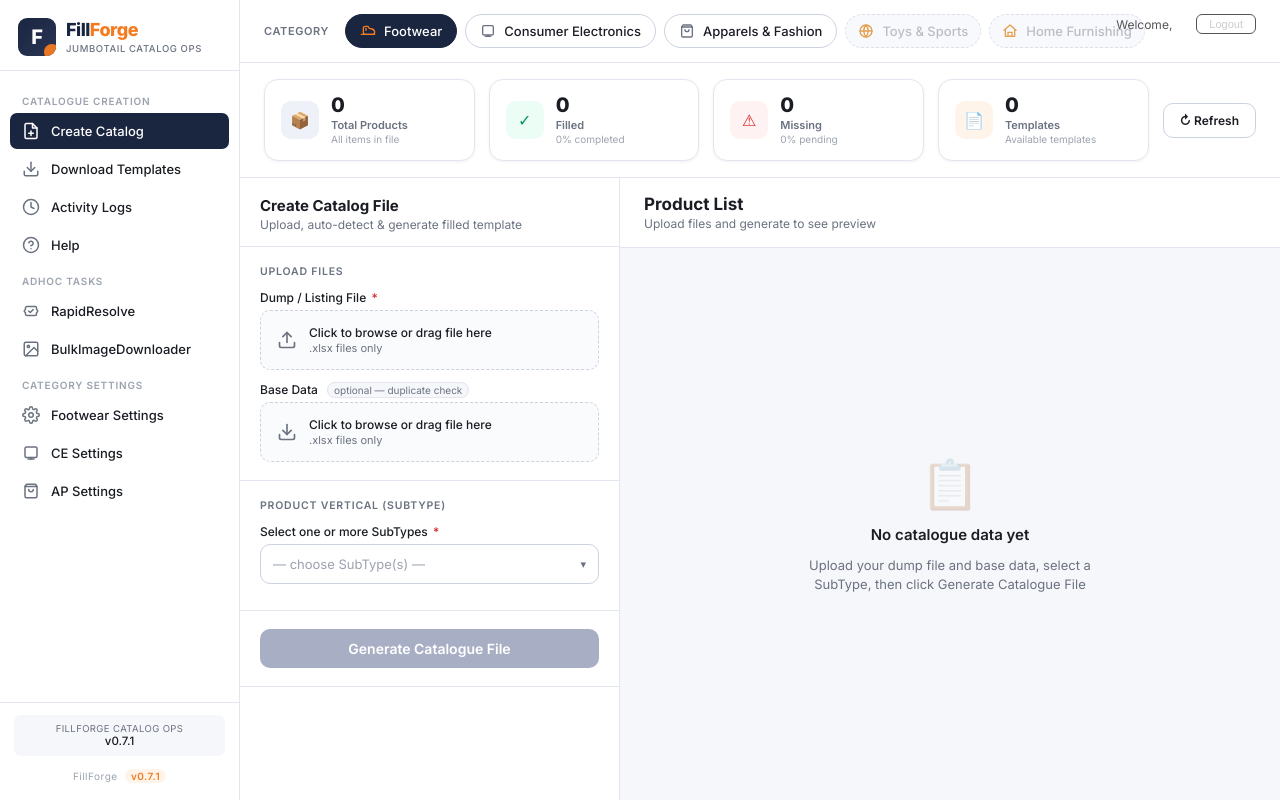
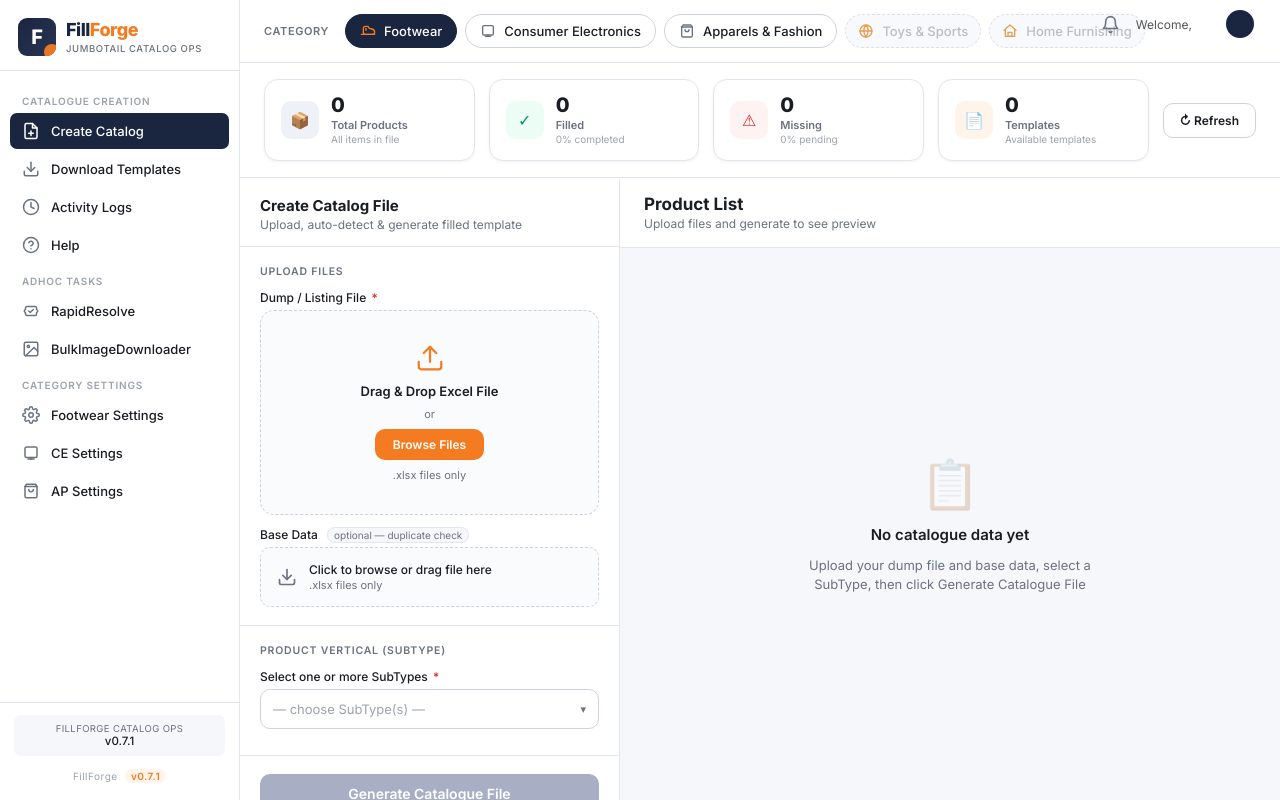
Before and after one commit to alibinhussain-star/FillForge, a Flask app: template templates/index.html in a window 1280 px wide. Run offline with Flask 3, Linux system fonts and the light colour scheme; the template is opened without the code that fills it, so the values that code supplies are empty; some libraries are stand-ins or nearby versions.

Commit message:
Update index.html

```diff
--- a/templates/index.html
+++ b/templates/index.html
@@ -71,13 +71,11 @@ body{background:var(--bg);min-height:100vh;display:flex}
 .refresh-btn:hover{border-color:var(--orange);color:var(--orange)}
 
 /* ── PRESENCE PILLS ── */
-#active-users{display:flex;margin-right:14px}
-.presence-pill{width:28px;height:28px;border-radius:50%;background:var(--navy);color:#fff;font-size:11px;font-weight:700;display:flex;align-items:center;justify-content:center;border:2px solid #fff;margin-left:-8px;cursor:default}
-.presence-pill:first-child{margin-left:0}
+/* (presence now shown via bell badge + popover in the top bar, inline-styled) */
 
 /* ── FILE ROW (filled file summary) ── */
 .file-row{display:flex;align-items:center;gap:12px;padding:10px 14px;background:var(--success-bg);border:1px solid #a7f3d0;border-radius:var(--r2);margin-top:10px}
-.file-icon{font-size:20px}
+.file-icon{display:flex;align-items:center;justify-content:center;flex-shrink:0}
 .file-sub{font-size:11px;color:var(--success)}
 .file-check{color:var(--success);font-weight:700;margin-left:auto}
 
@@ -101,6 +99,17 @@ body{background:var(--bg);min-height:100vh;display:flex}
 .upload-zone-icon{font-size:20px;flex-shrink:0;color:var(--muted)}
 .upload-zone-name{font-size:12px;font-weight:500;color:var(--text)}
 .upload-zone-sub{font-size:11px;color:var(--muted);margin-top:1px}
+
+.upload-zone-big{border:1.5px dashed var(--border-2);border-radius:var(--r);padding:32px 16px;cursor:pointer;transition:all .2s;position:relative;background:#fafbfc;display:flex;flex-direction:column;align-items:center;justify-content:center;text-align:center}
+.upload-zone-big:hover,.upload-zone-big.dragover{border-color:var(--orange);background:var(--orange-light)}
+.upload-zone-big.has-file{border-color:var(--success);border-style:solid;background:var(--success-bg)}
+.upload-zone-big input[type=file]{position:absolute;inset:0;opacity:0;cursor:pointer;width:100%;height:100%}
+.upload-zone-big-icon{color:var(--orange);margin-bottom:10px}
+.upload-zone-big-name{font-size:13px;font-weight:600;color:var(--text)}
+.upload-zone-big-or{font-size:11px;color:var(--muted);margin:8px 0}
+.upload-zone-big-btn{background:var(--orange);color:#fff;font-size:12px;font-weight:600;padding:8px 18px;border-radius:var(--r2);pointer-events:none}
+.upload-zone-big.has-file .upload-zone-big-icon{color:var(--success)}
+.upload-zone-big.has-file .upload-zone-big-name{color:var(--success)}
 .upload-zone.has-file .upload-zone-name{color:var(--success)}
 .dropdown-wrap{position:relative;margin-bottom:4px}
 .dropdown-btn{width:100%;padding:9px 12px;background:var(--white);border:1px solid var(--border-2);border-radius:var(--r2);color:var(--text);font-size:13px;text-align:left;cursor:pointer;display:flex;justify-content:space-between;align-items:center;transition:all .15s;min-height:40px;font-family:inherit}
@@ -167,6 +176,9 @@ td.sku-cell{font-family:monospace;font-size:12px;color:var(--muted)}
 td.price-cell{font-weight:600}
 .chip{display:inline-block;padding:2px 8px;border-radius:10px;font-size:11px;font-weight:500}
 .chip-blue{background:var(--primary-light);color:var(--navy)}
+.row-status-badge{display:inline-flex;align-items:center;gap:4px;background:var(--success-bg);color:var(--success);border:1px solid #a7f3d0;padding:3px 10px;border-radius:20px;font-size:11px;font-weight:600;white-space:nowrap}
+.row-menu-dots{cursor:pointer;color:var(--muted);font-size:16px;padding:2px 8px;border-radius:4px;user-select:none}
+.row-menu-dots:hover{background:var(--bg);color:var(--text)}
 .skip-section{padding:16px 24px;flex-shrink:0;display:none}
 .skip-title{font-size:13px;font-weight:600;color:var(--danger);margin-bottom:8px}
 .skip-table{width:100%;border-collapse:collapse;background:var(--white);border:1px solid var(--border);border-radius:var(--r);overflow:hidden}
@@ -251,27 +263,65 @@ svg{display:block}
   position:fixed; top:0; right:0; z-index:9999;
   color:#fff; font-size:12px;
   padding:0 24px; display:flex; align-items:center;
-  justify-content:flex-end; gap:12px; height:48px;
+  justify-content:flex-end; gap:16px; height:48px;
 ">
-  <div id="active-users"></div>
+  <div id="bell-wrap" style="position:relative;cursor:pointer;" onclick="toggleActiveUsersPopover(event)">
+    <svg width="19" height="19" viewBox="0 0 24 24" fill="none" stroke="#6b7280" stroke-width="2" stroke-linecap="round" stroke-linejoin="round"><path d="M18 8A6 6 0 0 0 6 8c0 7-3 9-3 9h18s-3-2-3-9"/><path d="M13.73 21a2 2 0 0 1-3.46 0"/></svg>
+    <span id="bell-badge" style="
+      position:absolute; top:-5px; right:-6px; min-width:15px; height:15px;
+      background:var(--orange,#f47b20); color:#fff; border-radius:8px;
+      font-size:9.5px; font-weight:700; display:none;
+      align-items:center; justify-content:center; padding:0 3px;
+    ">0</span>
+  </div>
+  <div id="active-users-popover" style="
+    display:none; position:absolute; top:40px; right:80px;
+    background:#fff; border:1px solid #e3e6ef; border-radius:10px;
+    box-shadow:0 10px 30px rgba(26,37,64,.15); padding:10px 0; min-width:220px;
+    color:#1a1d23;
+  "></div>
   <span style="color:#555;">Welcome, <strong id="userNameDisplay" style="color:#222;"></strong></span>
   <span style="color:#E87722;font-weight:600;" id="userEmailDisplay"></span>
-  <button onclick="logout()" style="
-    background:transparent; border:1px solid #555; color:#ccc;
-    padding:3px 12px; border-radius:6px; cursor:pointer; font-size:11px;
-  ">Logout</button>
+  <div id="avatar-wrap" style="position:relative;" onclick="toggleAvatarMenu(event)">
+    <div id="user-avatar" style="
+      width:32px;height:32px;border-radius:50%;background:var(--navy,#1a2540);
+      color:#fff;font-size:12px;font-weight:700;display:flex;align-items:center;
+      justify-content:center;cursor:pointer;border:2px solid #fff;
+    "></div>
+    <div id="avatar-menu" style="
+      display:none; position:absolute; top:40px; right:0;
+      background:#fff; border:1px solid #e3e6ef; border-radius:10px;
+      box-shadow:0 10px 30px rgba(26,37,64,.15); min-width:160px; overflow:hidden;
+    ">
+      <button onclick="logout()" style="
+        width:100%; text-align:left; background:transparent; border:none;
+        color:#dc2626; padding:10px 14px; cursor:pointer; font-size:12.5px;
+        font-family:inherit; font-weight:500;
+      ">Logout</button>
+    </div>
+  </div>
 </div>
 
 <script>
+  function initialsFromEmail(email){
+    const local = email.split('@')[0];
+    const parts = local.split('.');
+    if(parts.length >= 2) return (parts[0][0] + parts[1][0]).toUpperCase();
+    return local.slice(0,2).toUpperCase();
+  }
+
+  let myEmail = '';
+
   // Load user info on page load
   fetch('/auth/me')
     .then(r => r.json())
     .then(data => {
       if (data.email) {
+        myEmail = data.email;
         document.getElementById('userEmailDisplay').textContent = data.email;
-        // Capitalize name from email
         const name = data.email.split('@')[0].split('.').map(w => w.charAt(0).toUpperCase() + w.slice(1)).join(' ');
         document.getElementById('userNameDisplay').textContent = name;
+        document.getElementById('user-avatar').textContent = initialsFromEmail(data.email);
       }
     })
     .catch(() => {});
@@ -281,22 +331,48 @@ svg{display:block}
       .then(() => window.location.href = '/login');
   }
 
-  // ── Presence pills: who's active on FillForge right now ──
-  function initialsFromEmail(email){
-    const local = email.split('@')[0];
-    const parts = local.split('.');
-    if(parts.length >= 2) return (parts[0][0] + parts[1][0]).toUpperCase();
-    return local.slice(0,2).toUpperCase();
-  }
+  function toggleAvatarMenu(e){
+    e.stopPropagation();
+    document.getElementById('active-users-popover').style.display = 'none';
+    const menu = document.getElementById('avatar-menu');
+    menu.style.display = (menu.style.display === 'block') ? 'none' : 'block';
+  }
+  function toggleActiveUsersPopover(e){
+    e.stopPropagation();
+    document.getElementById('avatar-menu').style.display = 'none';
+    const pop = document.getElementById('active-users-popover');
+    pop.style.display = (pop.style.display === 'block') ? 'none' : 'block';
+  }
+  document.addEventListener('click', () => {
+    document.getElementById('avatar-menu').style.display = 'none';
+    document.getElementById('active-users-popover').style.display = 'none';
+  });
+
+  // ── Who's active on FillForge right now (bell badge + popover) ──
   async function loadActiveUsers(){
     try{
       const r = await fetch('/auth/active_users');
       const d = await r.json();
-      const wrap = document.getElementById('active-users');
-      if(!wrap) return;
-      wrap.innerHTML = (d.users||[]).map(email =>
-        `<div class="presence-pill" title="${email}">${initialsFromEmail(email)}</div>`
-      ).join('');
+      const users = d.users || [];
+      const badge = document.getElementById('bell-badge');
+      if(users.length > 0){
+        badge.style.display = 'flex';
+        badge.textContent = users.length;
+      } else {
+        badge.style.display = 'none';
+      }
+      const pop = document.getElementById('active-users-popover');
+      if(!users.length){
+        pop.innerHTML = '<div style="padding:14px;font-size:12px;color:#9ca3af;">No one else active right now</div>';
+      } else {
+        pop.innerHTML = '<div style="padding:8px 14px 6px;font-size:10.5px;font-weight:700;letter-spacing:.05em;text-transform:uppercase;color:#9ca3af;">Active now</div>' +
+          users.map(email => `
+            <div style="display:flex;align-items:center;gap:8px;padding:8px 14px;font-size:12.5px;">
+              <div style="width:24px;height:24px;border-radius:50%;background:var(--navy,#1a2540);color:#fff;font-size:10px;font-weight:700;display:flex;align-items:center;justify-content:center;flex-shrink:0;">${initialsFromEmail(email)}</div>
+              <span style="color:#1a1d23;overflow:hidden;text-overflow:ellipsis;white-space:nowrap;">${email}${email === myEmail ? ' (you)' : ''}</span>
+            </div>
+          `).join('');
+      }
     }catch(e){}
   }
   loadActiveUsers();
@@ -482,13 +558,13 @@ svg{display:block}
         <div class="form-sec-title">Upload Files</div>
         <div style="margin-bottom:12px">
           <label class="form-label">Dump / Listing File <span class="req">*</span></label>
-          <div class="upload-zone" id="zone-dump" ondragover="onDrag(event,'zone-dump')" ondragleave="offDrag('zone-dump')" ondrop="onDrop(event,'dump')">
+          <div class="upload-zone-big" id="zone-dump" ondragover="onDrag(event,'zone-dump')" ondragleave="offDrag('zone-dump')" ondrop="onDrop(event,'dump')">
             <input type="file" accept=".xlsx,.xls" onchange="onFile(this,'dump')">
-            <span class="upload-zone-icon"><svg width="20" height="20" viewBox="0 0 24 24" fill="none" stroke="currentColor" stroke-width="2" stroke-linecap="round" stroke-linejoin="round"><path d="M21 15v4a2 2 0 0 1-2 2H5a2 2 0 0 1-2-2v-4"/><polyline points="17 8 12 3 7 8"/><line x1="12" y1="3" x2="12" y2="15"/></svg></span>
-            <div>
-              <div class="upload-zone-name" id="name-dump">Click to browse or drag file here</div>
-              <div class="upload-zone-sub">.xlsx files only</div>
-            </div>
+            <span class="upload-zone-big-icon"><svg width="30" height="30" viewBox="0 0 24 24" fill="none" stroke="currentColor" stroke-width="1.8" stroke-linecap="round" stroke-linejoin="round"><path d="M21 15v4a2 2 0 0 1-2 2H5a2 2 0 0 1-2-2v-4"/><polyline points="17 8 12 3 7 8"/><line x1="12" y1="3" x2="12" y2="15"/></svg></span>
+            <div class="upload-zone-big-name" id="name-dump">Drag &amp; Drop Excel File</div>
+            <div class="upload-zone-big-or">or</div>
+            <div class="upload-zone-big-btn">Browse Files</div>
+            <div class="upload-zone-sub" style="margin-top:8px;">.xlsx files only</div>
           </div>
           <div class="auto-bar" id="auto-bar"></div>
         </div>
@@ -556,7 +632,12 @@ svg{display:block}
             <div class="dl-info" id="dl-info"></div>
           </div>
           <div class="file-row">
-            <span class="file-icon">📗</span>
+            <span class="file-icon">
+              <svg width="26" height="26" viewBox="0 0 24 24" fill="none">
+                <rect x="2" y="2" width="20" height="20" rx="4" fill="#217346"/>
+                <path d="M7 7l3.2 5-3.2 5h2.4l2-3.4 2 3.4h2.4l-3.2-5 3.2-5h-2.4l-2 3.4-2-3.4H7z" fill="#fff"/>
+              </svg>
+            </span>
             <div style="flex:1;min-width:0;">
               <b id="fr-name" style="font-size:12.5px;word-break:break-all;"></b>
               <div class="file-sub">✓ <span id="fr-count"></span> filled</div>
@@ -1164,7 +1245,8 @@ function removeFile(key) {
   const zoneId = key === 'base_data' ? 'zone-base' : 'zone-dump';
   const zone   = document.getElementById(zoneId);
   clearFileInput(zone.querySelector('input[type="file"]'));
-  document.getElementById('name-' + key).textContent = 'Click to browse or drag file here';
+  document.getElementById('name-' + key).textContent =
+    key === 'dump' ? 'Drag & Drop Excel File' : 'Click to browse or drag file here';
   zone.classList.remove('has-file');
   const rb = zone.querySelector('.file-remove-btn');
   if (rb) rb.style.display = 'none';
@@ -1180,7 +1262,7 @@ function _attachRemoveBtn(zone, key) {
   if (!btn) {
     btn = document.createElement('span'); btn.className = 'file-remove-btn';
     btn.innerHTML = '✕';
-    btn.style.cssText = 'margin-left:auto;padding:4px 8px;cursor:pointer;color:var(--danger);font-weight:600;border-radius:4px;font-size:13px;z-index:10;';
+    btn.style.cssText = 'position:absolute;top:8px;right:8px;padding:4px 8px;cursor:pointer;color:var(--danger);font-weight:600;border-radius:4px;font-size:13px;z-index:10;background:rgba(255,255,255,.85);';
     btn.onmouseenter = function() { this.style.background = 'var(--danger-bg)'; };
     btn.onmouseleave = function() { this.style.background = 'transparent'; };
     btn.onclick = function(e) { e.preventDefault(); e.stopPropagation(); removeFile(key); };
@@ -1193,8 +1275,9 @@ function onFile(input, key) {
   const file = input.files[0]; if (!file) return;
   files[key] = file;
   document.getElementById('name-' + key).textContent = file.name;
-  input.closest('.upload-zone').classList.add('has-file');
-  _attachRemoveBtn(input.closest('.upload-zone'), key);
+  const zone = input.closest('.upload-zone, .upload-zone-big');
+  zone.classList.add('has-file');
+  _attachRemoveBtn(zone, key);
   checkReady();
   if (key === 'dump') detectVerticals();
 }
@@ -1345,7 +1428,7 @@ function renderResults(data) {
   };
   const showSub = isZip;
   document.getElementById('t-head').innerHTML = '<tr>' + (showSub ? '<th>SubType</th>' : '') +
-    cols.map(c => '<th>' + (colLabels[c] || c) + '</th>').join('') + '</tr>';
+    cols.map(c => '<th>' + (colLabels[c] || c) + '</th>').join('') + '<th>Status</th><th></th></tr>';
   document.getElementById('t-body').innerHTML = (data.preview || []).map(r =>
     '<tr>' + (showSub ? '<td><span class="chip chip-blue">' + (r._subtype || '') + '</span></td>' : '') +
     cols.map((c, ci) => {
@@ -1354,7 +1437,10 @@ function renderResults(data) {
       if (c === 'ChildSKU *') return '<td class="sku-cell">' + val + '</td>';
       if (c === 'MRP *' || c === 'SellingPrice *') return '<td class="price-cell">' + (val !== '—' ? '₹' + val : '—') + '</td>';
       return '<td>' + val + '</td>';
-    }).join('') + '</tr>').join('');
+    }).join('') +
+    '<td><span class="row-status-badge">✓ Filled</span></td>' +
+    '<td><span class="row-menu-dots" onclick="toggleRowMenu(event, this)">⋮</span></td>' +
+    '</tr>').join('');
 
   document.getElementById('right-sub').textContent = 'Showing ' + Math.min((data.preview || []).length, 50) + ' of ' + data.grand_filled + ' rows';
   document.getElementById('empty-state').style.display = 'none';
@@ -1371,6 +1457,12 @@ function renderResults(data) {
   } else {
     skipSec.style.display = 'none';
   }
+}
+
+function toggleRowMenu(e, el) {
+  e.stopPropagation();
+  // Placeholder — wire up real per-row actions here (e.g. view full row, remove from preview).
+  showToast('Row actions coming soon', 'success');
 }
 
 function downloadFile() {
```
